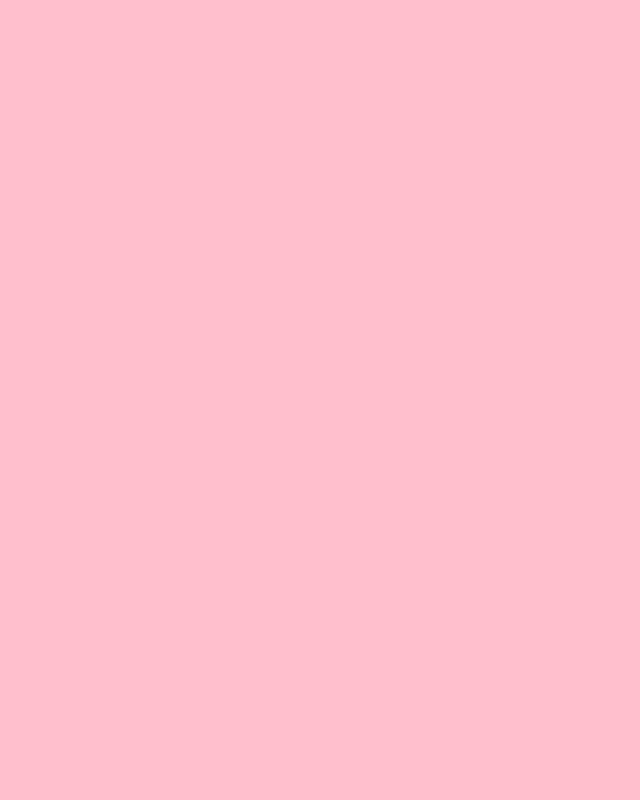
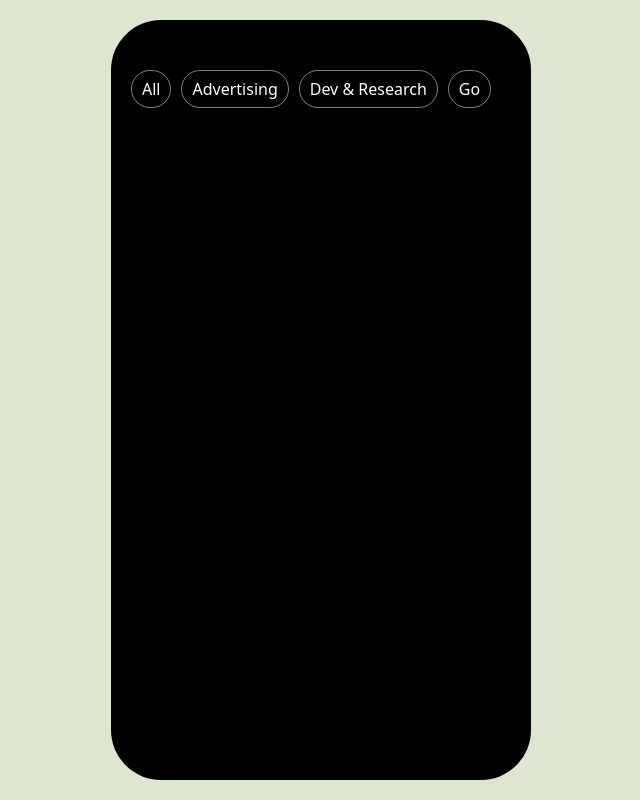
Before and after one commit to eagleowlll/css-layout-masterclass, a website built with Vite: page index.html in a window 1280 px wide. Shown: the whole page, without its empty margins (319-959 px from the left). Built offline with nearby package versions, Linux system fonts and the light colour scheme.

Commit message:
5.2
4분 43초까지 들었음

```diff
--- a/index.html
+++ b/index.html
@@ -6,5 +6,60 @@
     <link rel="stylesheet" href="/styles/style.scss" />
     <title>CSS Layout Masterclass</title>
   </head>
-  <body></body>
+  <body>
+    <div class="phone">
+      <header class="header">
+        <ul class="header__list">
+          <li class="header__list-item">All</li>
+          <li class="header__list-item">Advertising</li>
+          <li class="header__list-item">Dev & Research</li>
+          <li class="header__list-item">Go</li>
+        </ul>
+      </header>
+
+      <div class="cards">
+        <div class="cards__card">
+          <h2 class="card__title">The Making of Modern Art</h2>
+          <div class="card__footer">
+            <span class="price">Free</span>
+            <span class="length">2</span>
+          </div>
+        </div>
+        <div class="cards__card">
+          <h2 class="card__title">Mobile Interfaces Advanced</h2>
+          <div class="card__footer">
+            <span class="price">Free</span>
+            <span class="length">2</span>
+          </div>
+        </div>
+        <div class="cards__card">
+          <h2 class="card__title">Graphic Design. Professium</h2>
+          <div class="card__footer">
+            <span class="price">$199/month</span>
+            <span class="length">9 month</span>
+          </div>
+        </div>
+        <div class="cards__card">
+          <h2 class="card__title">Web Design Junior</h2>
+          <div class="card__footer">
+            <span class="price">Free</span>
+            <span class="length">3</span>
+          </div>
+        </div>
+        <div class="cards__card">
+          <h2 class="card__title">Inclusive Web Design</h2>
+          <div class="card__footer">
+            <span class="price">$99/mon</span>
+            <span class="length">3</span>
+          </div>
+        </div>
+        <div class="cards__card">
+          <h2 class="card__title">Machine Learning</h2>
+          <div class="card__footer">
+            <span class="price"></span><span class="length"></span>
+          </div>
+        </div>
+      </div>
+    </div>
+  </body>
 </html>
--- /dev/null
+++ b/styles/reset.scss
@@ -0,0 +1,134 @@
+/* http://meyerweb.com/eric/tools/css/reset/
+   v2.0 | 20110126
+   License: none (public domain)
+*/
+
+html,
+body,
+div,
+span,
+applet,
+object,
+iframe,
+h1,
+h2,
+h3,
+h4,
+h5,
+h6,
+p,
+blockquote,
+pre,
+a,
+abbr,
+acronym,
+address,
+big,
+cite,
+code,
+del,
+dfn,
+em,
+img,
+ins,
+kbd,
+q,
+s,
+samp,
+small,
+strike,
+strong,
+sub,
+sup,
+tt,
+var,
+b,
+u,
+i,
+center,
+dl,
+dt,
+dd,
+ol,
+ul,
+li,
+fieldset,
+form,
+label,
+legend,
+table,
+caption,
+tbody,
+tfoot,
+thead,
+tr,
+th,
+td,
+article,
+aside,
+canvas,
+details,
+embed,
+figure,
+figcaption,
+footer,
+header,
+hgroup,
+menu,
+nav,
+output,
+ruby,
+section,
+summary,
+time,
+mark,
+audio,
+video {
+  margin: 0;
+  padding: 0;
+  border: 0;
+  font-size: 100%;
+  font: inherit;
+  vertical-align: baseline;
+}
+/* HTML5 display-role reset for older browsers */
+article,
+aside,
+details,
+figcaption,
+figure,
+footer,
+header,
+hgroup,
+menu,
+nav,
+section {
+  display: block;
+}
+body {
+  line-height: 1;
+}
+ol,
+ul {
+  list-style: none;
+}
+blockquote,
+q {
+  quotes: none;
+}
+blockquote:before,
+blockquote:after,
+q:before,
+q:after {
+  content: "";
+  content: none;
+}
+table {
+  border-collapse: collapse;
+  border-spacing: 0;
+}
+html,
+body {
+  font-family: system-ui, -apple-system, BlinkMacSystemFont, "Segoe UI", Roboto,
+    Oxygen, Ubuntu, Cantarell, "Open Sans", "Helvetica Neue", sans-serif;
+}
--- a/styles/style.scss
+++ b/styles/style.scss
@@ -1,45 +1,31 @@
-$breakpoint-sm: 480px;
-$breakpoint-md: 768px;
-$breakpoint-lg: 1024px;
-$breakpoint-xl: 1200px;
+@import "/styles/reset.scss";
 
-@mixin smallDevice {
-  @media screen and (min-width: $breakpoint-sm) {
-    @content;
+body {
+  background-color: #dce6d1;
+  display: flex;
+  justify-content: center;
+  align-items: center;
+  height: 100vh;
+}
+
+.phone {
+  background-color: black;
+  border-radius: 50px;
+  height: 95%;
+  width: 420px;
+  padding: 50px 20px;
+  box-sizing: border-box;
+}
+
+.header {
+  .header__list {
+    display: flex;
+    gap: 10px;
+    color: white;
+    .header__list-item {
+      border: 1px solid rgba($color: #fff, $alpha: 0.5);
+      padding: 10px;
+      border-radius: 20px;
+    }
   }
 }
-
-@mixin mediumDevice {
-  @media screen and (min-width: $breakpoint-md) {
-    @content;
-  }
-}
-
-@mixin largeDevice {
-  @media screen and (min-width: $breakpoint-lg) {
-    @content;
-  }
-}
-
-@mixin xlDevice {
-  @media screen and (min-width: $breakpoint-xl) {
-    @content;
-  }
-}
-body {
-  @include smallDevice {
-    background-color: blue;
-  }
-
-  @include mediumDevice {
-    background-color: red;
-  }
-
-  @include largeDevice {
-    background-color: purple;
-  }
-
-  @include xlDevice {
-    background-color: pink;
-  }
-}
--- a/test.txt
+++ /dev/null
@@ -1 +0,0 @@
-0 4 2 5 6
```
Also changed, not shown: baekjoon.js (deleted, +0 -10 lines), 01.png (added).
